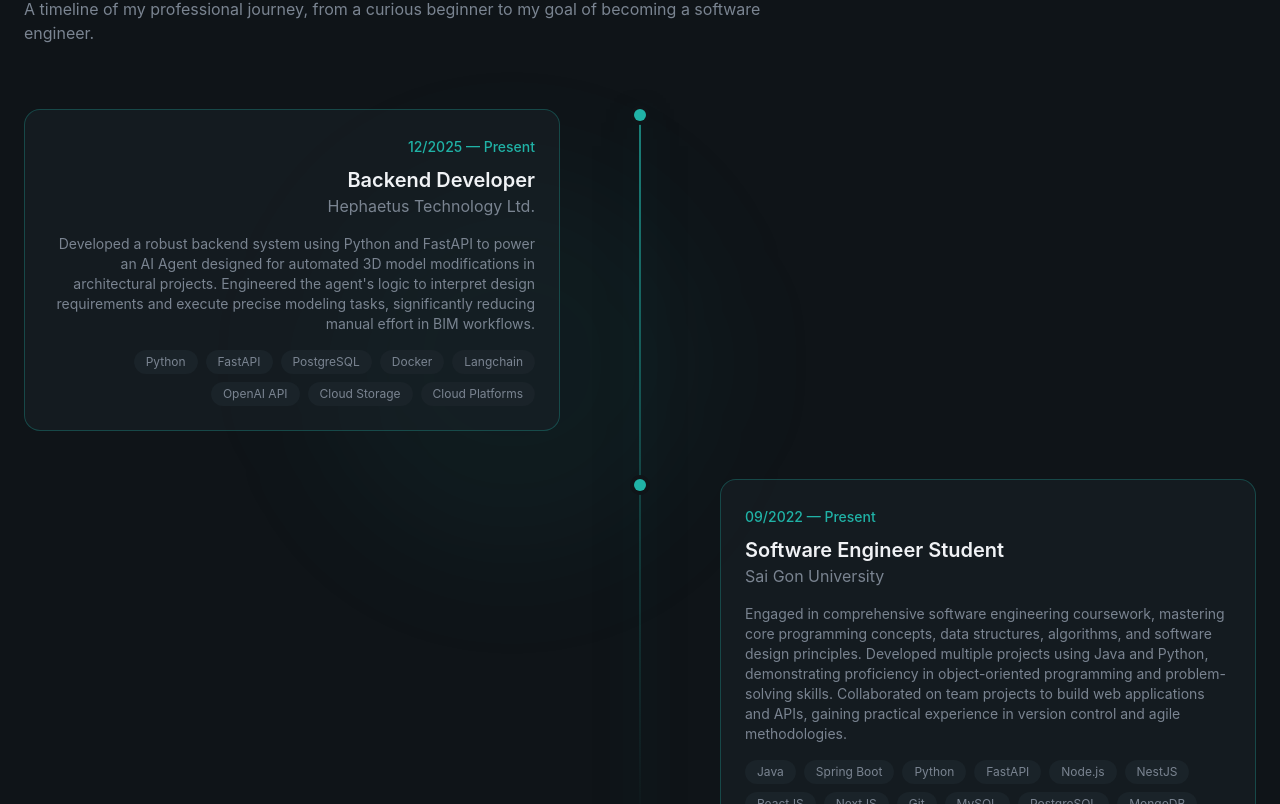
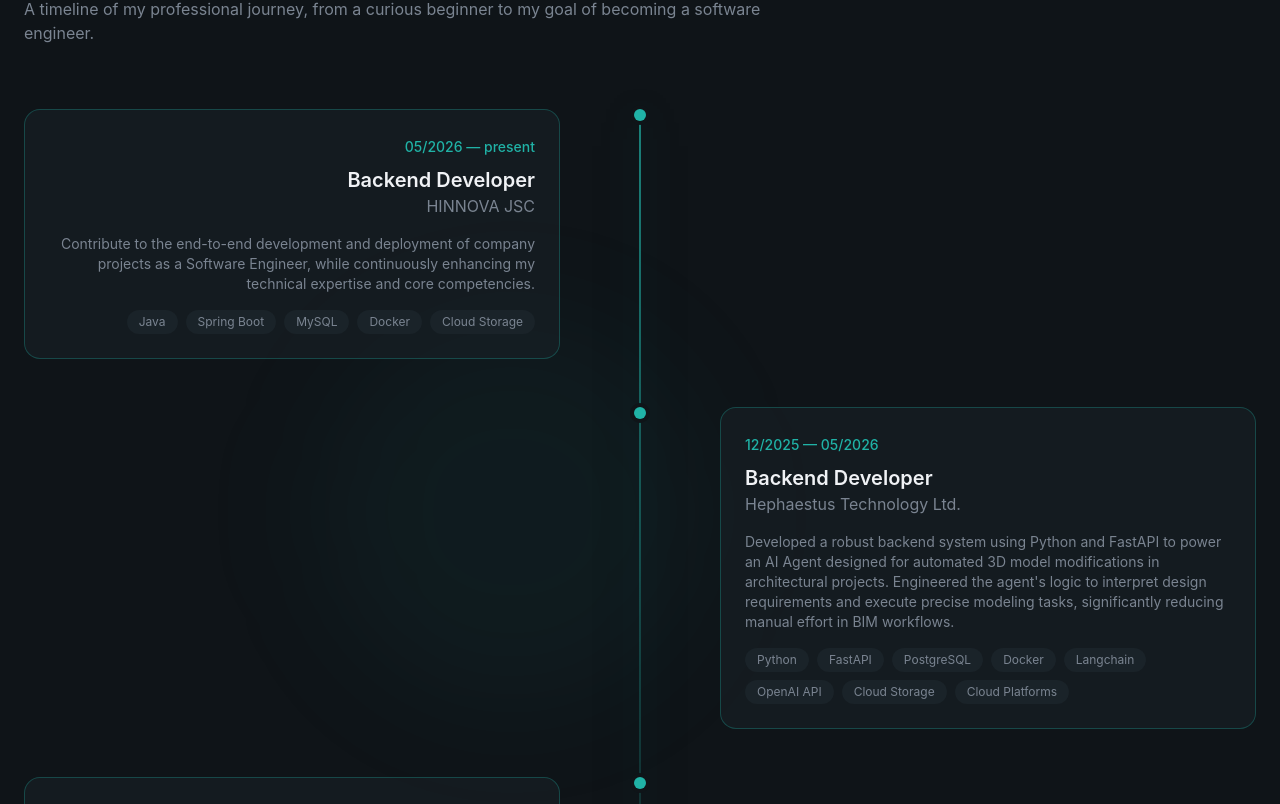
Before and after one commit to ttt2205/MyPortfolio, a React (Vite) app: page / in a window 1280 px wide. Shown: the part 2216-3020 px from the top of the page. Built offline with nearby package versions, Linux system fonts and the light colour scheme.

Commit message:
update my experience

```diff
--- a/src/sections/Experience.jsx
+++ b/src/sections/Experience.jsx
@@ -1,8 +1,17 @@
 const experiences = [
   {
-    period: "12/2025 — Present",
+    period: "05/2026 — present",
     role: "Backend Developer",
-    company: "Hephaetus Technology Ltd.",
+    company: "HINNOVA JSC",
+    description:
+      "Contribute to the end-to-end development and deployment of company projects as a Software Engineer, while continuously enhancing my technical expertise and core competencies.",
+    technologies: ["Java", "Spring Boot", "MySQL", "Docker", "Cloud Storage"],
+    current: true,
+  },
+  {
+    period: "12/2025 — 05/2026",
+    role: "Backend Developer",
+    company: "Hephaestus Technology Ltd.",
     description:
       "Developed a robust backend system using Python and FastAPI to power an AI Agent designed for automated 3D model modifications in architectural projects. Engineered the agent's logic to interpret design requirements and execute precise modeling tasks, significantly reducing manual effort in BIM workflows.",
     technologies: [
@@ -15,7 +24,7 @@ const experiences = [
       "Cloud Storage",
       "Cloud Platforms",
     ],
-    current: true,
+    current: false,
   },
   {
     period: "09/2022 — Present",
```
